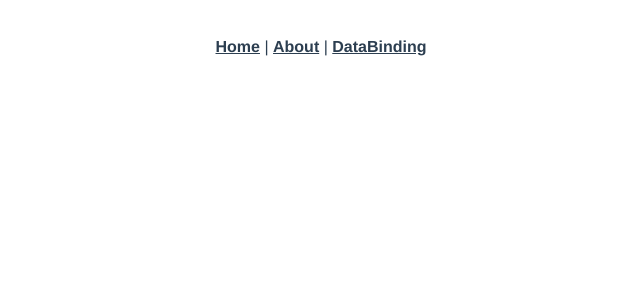
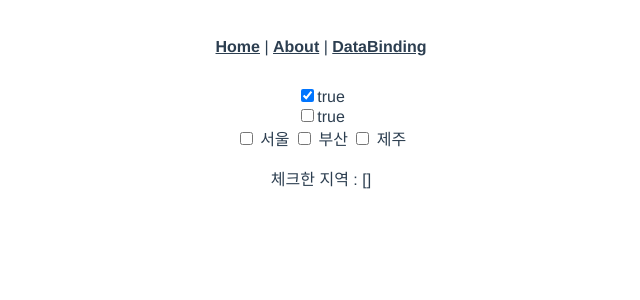
Before and after one commit to jinyang-kim/vue-study, a Vue app: page /databindingcheckbox in a window 1280 px wide. Shown: the top 300 px of the page, without its empty margins (319-959 px from the left). Built offline with nearby package versions, Linux system fonts and the light colour scheme.

Commit message:
DataBinding Checkbox

```diff
--- a/src/router/index.js
+++ b/src/router/index.js
@@ -4,6 +4,8 @@ import DataBinding from '../views/DataBinding.vue'
 import DataBindingInputText from '../views/DataBindingInputText.vue'
 import DataBindingInputNumber from '../views/DataBindingInputNumber.vue'
 import DataBindingInputTextarea from '../views/DataBindingInputTextarea.vue'
+import DataBindingSelect from '../views/DataBindingSelect.vue'
+import DataBindingCheckbox from '../views/DataBindingCheckbox.vue'
 
 const routes = [
   {
@@ -38,6 +40,16 @@ const routes = [
     path: '/databindinginputtextarea',
     name: 'DataBindingInputTextarea',
     component: DataBindingInputTextarea
+  },
+  {
+    path: '/databindingselect',
+    name: 'DataBindingSelect',
+    component: DataBindingSelect
+  },
+  {
+    path: '/databindingcheckbox',
+    name: 'DatabidingCheckbox',
+    component: DataBindingCheckbox
   }
 ]
 
--- /dev/null
+++ b/src/views/DataBindingCheckbox.vue
@@ -0,0 +1,37 @@
+<template>
+  <div>
+    <label>
+      <input type="checkbox" v-model="checked" />{{checked}}
+    </label>
+  </div>
+  <div>
+    <label>
+      <input type="checkbox" v-model="checked2" true-value="yes" false-value="no" />{{checked2}}
+    </label>
+  </div>
+  <div>
+    <label>
+      <input type="checkbox" value="서울" v-model="checked3" /> 서울
+    </label>
+    <label>
+      <input type="checkbox" value="부산" v-model="checked3" /> 부산
+    </label>
+    <label>
+      <input type="checkbox" value="제주" v-model="checked3" /> 제주
+    </label>
+    <br />
+    <p>체크한 지역 : {{checked3}}</p>
+  </div>
+</template>
+
+<script>
+  export default {
+    data() {
+      return {
+        checked: 'true',
+        checked2: 'true',
+        checked3: []
+      };
+    }
+  }
+</script>
--- /dev/null
+++ b/src/views/DataBindingSelect.vue
@@ -0,0 +1,19 @@
+<template>
+  <div>
+    <select v-model="city">
+      <option value="01">서울</option>
+      <option value="02">부산</option>
+      <option value="03">제주</option>
+    </select>
+  </div>
+</template>
+
+<script>
+  export default {
+    data() {
+      return {
+        city: '02' // selectBox default 값 설정
+      };
+    }
+  }
+</script>
```
